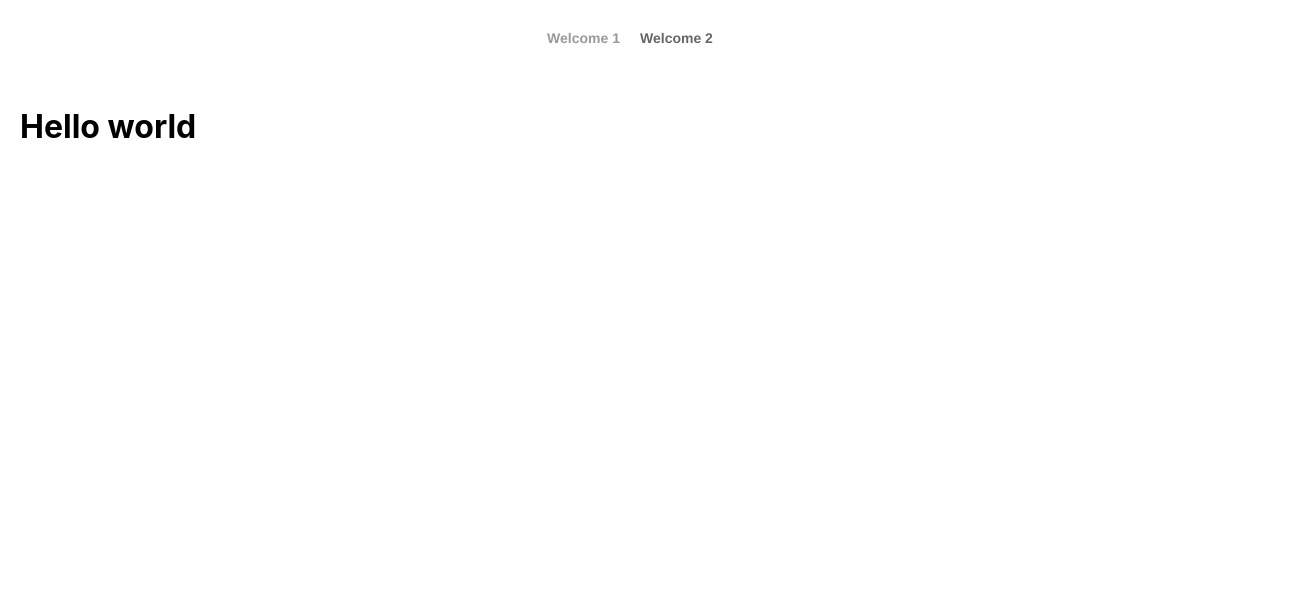
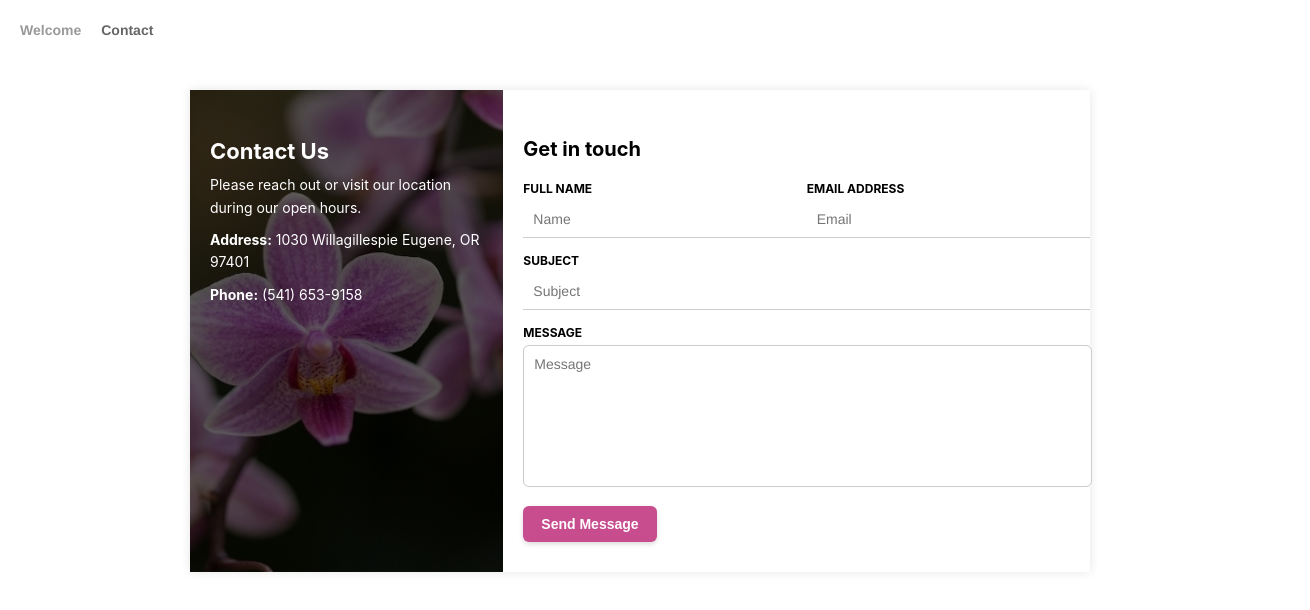
Before and after one commit to gulab3483/angela-crother, a React (Create React App) app: page /welcome2 in a window 1280 px wide. Shown: the top 610 px of the page, 1310 px wide, since content can reach past the window. Built offline with nearby package versions, Linux system fonts and the light colour scheme.

Commit message:
Update contact form

```diff
--- a/src/HomePage.css
+++ b/src/HomePage.css
@@ -55,27 +55,106 @@
   border-radius: 8px;
 }
 
+.contact-container {
+  display: flex;
+  max-width: 900px;
+  margin: 40px auto;
+  background-color: #fff;
+  box-shadow: 0 0 10px rgba(0, 0, 0, 0.1);
+}
+
+.contact-sidebar {
+  background: #00c389;
+  color: white;
+  flex: 1;
+  padding: 30px 20px;
+  font-size: 14px;
+}
+
+.contact-sidebar h2 {
+  font-size: 22px;
+  margin-bottom: 10px;
+}
+
+.contact-sidebar p {
+  margin: 10px 0;
+  line-height: 1.6;
+}
+
+.contact-content {
+  flex: 2;
+  padding: 30px 20px;
+}
+
+.contact-content h2 {
+  font-size: 20px;
+  margin-bottom: 20px;
+}
+
+.contact-form {
+  display: flex;
+  flex-direction: column;
+  gap: 15px;
+}
+
+.contact-form-row {
+  display: flex;
+  gap: 20px;
+}
+
+.contact-form-row > div {
+  flex: 1;
+}
+
+.contact-form label {
+  font-weight: bold;
+  font-size: 12px;
+  text-transform: uppercase;
+  margin-bottom: 5px;
+  display: block;
+}
+
+.contact-form input,
+.contact-form textarea {
+  padding: 10px;
+  font-size: 14px;
+  border: none;
+  border-bottom: 1px solid #ccc;
+  font-family: 'Helvetica Neue', Arial, sans-serif;
+  resize: none;
+  width: 100%;
+}
+
+.contact-form textarea {
+  border: 1px solid #ccc;
+  border-radius: 6px;
+  min-height: 120px;
+}
+
+.contact-form button {
+  width: fit-content;
+  padding: 10px 18px;
+  background: #c84d8e;
+  color: white;
+  border: none;
+  border-radius: 6px;
+  cursor: pointer;
+  font-weight: bold;
+  font-size: 14px;
+  box-shadow: 0 2px 5px rgba(0, 0, 0, 0.15);
+}
+
+.contact-form button:hover {
+  background-color: #b33b7d;
+}
+
 @media (max-width: 768px) {
-  .container {
-    padding: 15px;
-    font-size: 13px;
+  .contact-container {
+    flex-direction: column;
+    margin: 20px;
   }
 
-  .name-overlay {
-    font-size: 16px;
-    bottom: 10px;
-    left: 10px;
-    padding: 6px;
-  }
-
-  .profile-img {
-    width: 100%;
-    max-width: 100%;
-    margin: 20px 0;
-  }
-
-  .header-img {
-    width: 100%;
-    height: auto;
+  .contact-form-row {
+    flex-direction: column;
   }
 }
--- a/src/NavBar.css
+++ b/src/NavBar.css
@@ -1,20 +1,26 @@
+/* Pure CSS for NavBar */
 .nav-bar {
   font-family: 'Helvetica Neue', Arial, sans-serif;
   font-size: 14px;
   font-weight: bold;
   color: #999;
-  padding: 10px 10px 0 10px; /* reduced bottom padding */
-  margin-bottom: 20px; /* remove space between navbar and image */
-  margin-top: 20px;
+  padding: 10px 10px 0 10px;
+  display: flex;
+  align-items: center;
+  height: 40px;
+  margin-top: 0;
+  width: 100%;
+  padding-left: 20px;
 }
 
 .nav-bar ul {
   list-style: none;
-  margin: 0;
   padding: 0;
   display: flex;
-  justify-content: center;
+  justify-content: flex-start;
   flex-wrap: wrap;
+  width: 100%;
+  padding-left: 0;
 }
 
 .nav-bar li {
@@ -38,12 +44,12 @@
   .nav-bar {
     padding: 10px;
     margin-top: 10px;
-    text-align: center;
+    text-align: left;
   }
 
   .nav-bar ul {
-    justify-content: center;
-    margin-left: 0;
+    justify-content: flex-start;
+    margin-left: 10px;
   }
 
   .nav-bar li {
--- a/src/NavBar.jsx
+++ b/src/NavBar.jsx
@@ -8,12 +8,12 @@ const NavBar = () => {
       <ul>
         <li>
           <NavLink to="/" end className={({ isActive }) => isActive ? 'active' : ''}>
-            Welcome 1
+            Welcome
           </NavLink>
         </li>
         <li>
           <NavLink to="/welcome2" className={({ isActive }) => isActive ? 'active' : ''}>
-            Welcome 2
+            Contact
           </NavLink>
         </li>
       </ul>
--- a/src/Welcome2.jsx
+++ b/src/Welcome2.jsx
@@ -2,8 +2,46 @@ import React from 'react';
 
 const Welcome2 = () => {
   return (
-    <div style={{ padding: '20px' }}>
-      <h1>Hello world</h1>
+    <div className="contact-container">
+      <div
+        className="contact-sidebar"
+        style={{
+          backgroundImage: 'linear-gradient(rgba(0,0,0,0.6), rgba(0,0,0,0.6)), url("/images/orchidcontact.jpg")',
+          backgroundSize: 'cover',
+          backgroundPosition: 'center',
+          backgroundRepeat: 'no-repeat',
+          color: 'white'
+        }}
+      >
+        <h2>Contact Us</h2>
+        <p>Please reach out or visit our location during our open hours.</p>
+        <p><strong>Address:</strong> 1030 Willagillespie Eugene, OR 97401</p>
+        <p><strong>Phone:</strong> (541) 653-9158</p>
+      </div>
+      <div className="contact-content">
+        <h2>Get in touch</h2>
+        <form className="contact-form" action="https://formspree.io/f/mjkrbrdp" method="POST">
+          <div className="contact-form-row">
+            <div>
+              <label>Full Name</label>
+              <input type="text" name="name" placeholder="Name" required />
+            </div>
+            <div>
+              <label>Email Address</label>
+              <input type="email" name="email" placeholder="Email" required />
+            </div>
+          </div>
+          <div>
+            <label>Subject</label>
+            <input type="text" name="subject" placeholder="Subject" required />
+          </div>
+          <div>
+            <label>Message</label>
+            <textarea name="message" placeholder="Message" required></textarea>
+          </div>
+          <button type="submit">Send Message</button>
+        </form>
+      </div>
     </div>
   );
 };
```
Also changed, not shown: public/images/orchidcontact.JPG (added).
